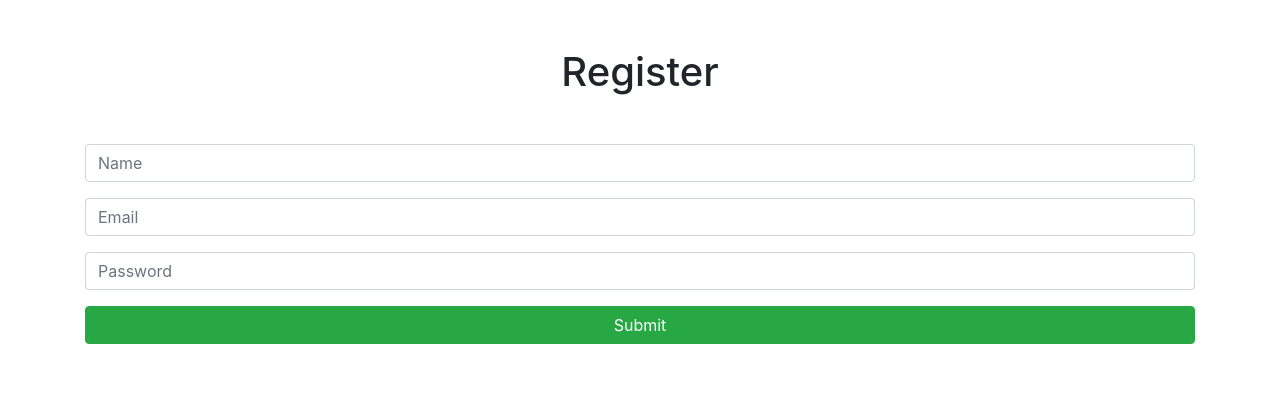
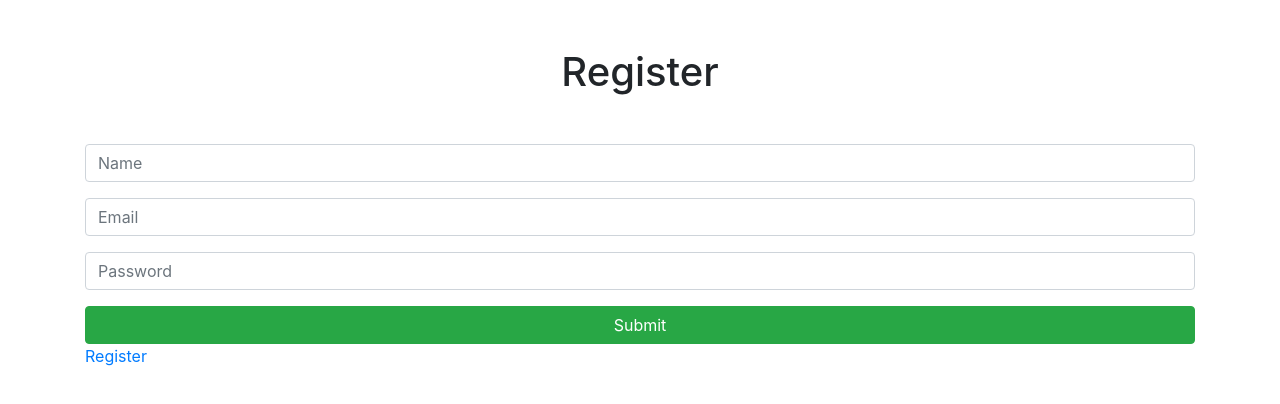
Before and after one commit to Kenobi17/jwt-pern-auth, a React (Create React App) app in the folder client/: page /register in a window 1280 px wide. Shown: the top 404 px of the page. Built offline with nearby package versions, Linux system fonts and the light colour scheme.

Commit message:
Add link to login page in register page

```diff
--- a/client/src/routes/Register.jsx
+++ b/client/src/routes/Register.jsx
@@ -1,4 +1,5 @@
 import React, { Fragment, useState, useContext } from "react";
+import { Link } from "react-router-dom";
 import userAPI from "../apis/userAPI";
 import { AuthenticationContext } from "../context/AuthenticationContext";
 
@@ -59,6 +60,7 @@ const Register = () => {
           Submit
         </button>
       </form>
+      <Link to="/register">Register</Link>
     </Fragment>
   );
 };
```
